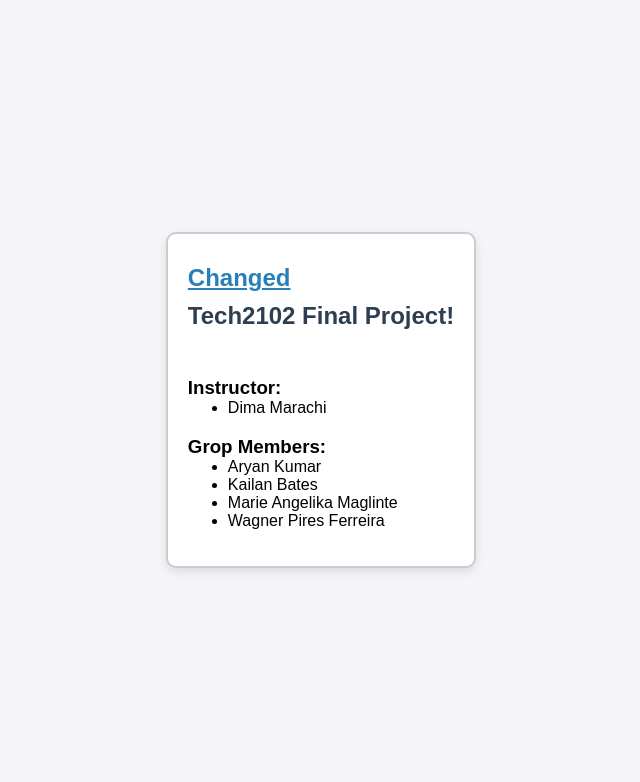
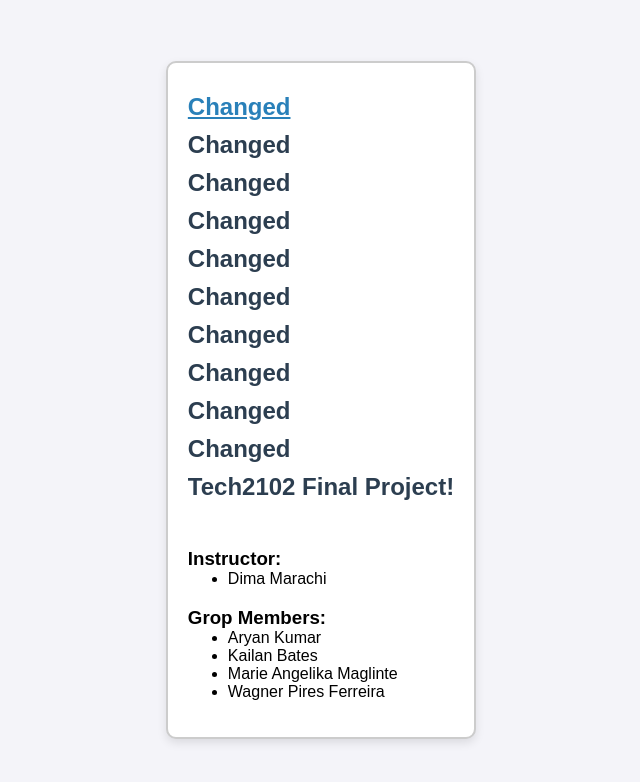
Before and after one commit to Wpiresferreira/Tech2102_Project, a website: page public/index.html in a window 1280 px wide. Shown: the whole page, without its empty margins (319-959 px from the left). Drawn offline with Linux system fonts and the light colour scheme.

Commit message:
Update index.html

```diff
--- a/public/index.html
+++ b/public/index.html
@@ -8,6 +8,15 @@
   </head>
   <body>
     <section>
+      <h2>Changed</h2>
+      <h2>Changed</h2>
+      <h2>Changed</h2>
+      <h2>Changed</h2>
+      <h2>Changed</h2>
+      <h2>Changed</h2>
+      <h2>Changed</h2>
+      <h2>Changed</h2>
+      <h2>Changed</h2>
       <h2>Changed</h2>
       <h2>Tech2102 Final Project!</h2>
       <br />
```
